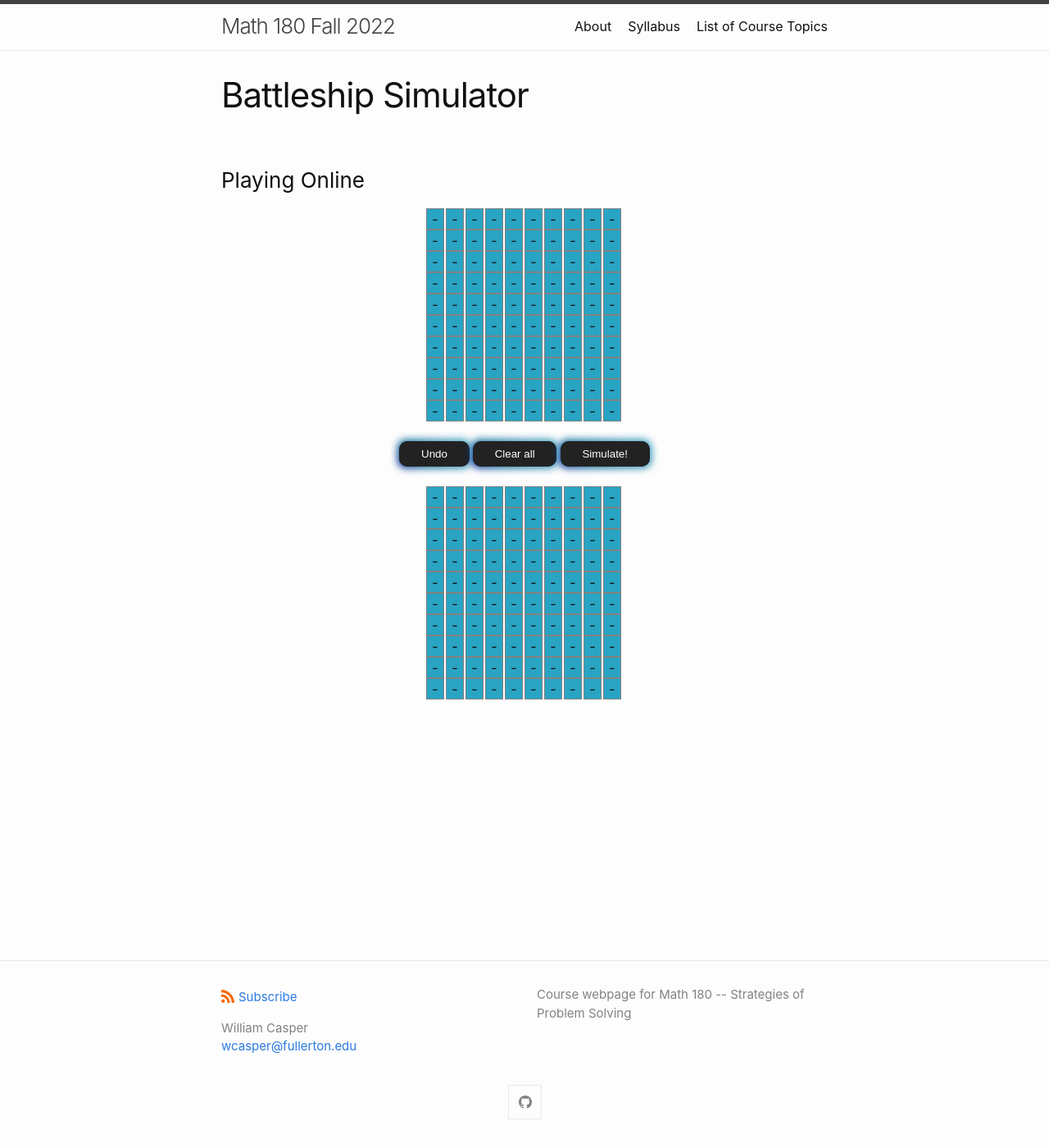
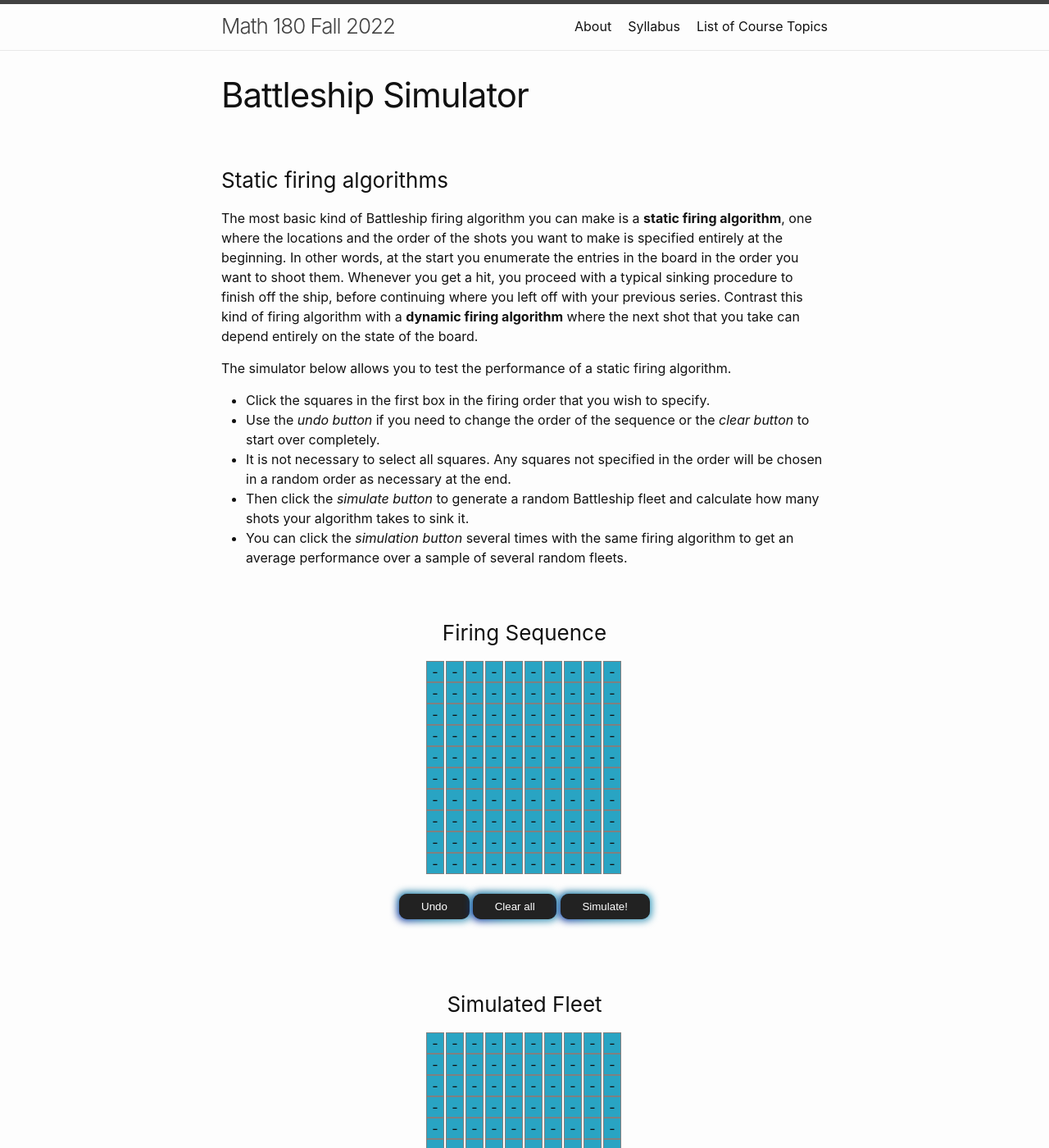
Before and after one commit to wcasper/math180fall2022, a Jekyll site: the page built from _modules/battleship/battle-simulator.md, in a window 1280 px wide and 1400 px high. Shown: the whole window at 82% size. Built offline with Jekyll 4.4.1, drawn with Linux system fonts in a browser that asks for light colours.

Commit message:
added description

```diff
--- a/_modules/battleship/battle-simulator.md
+++ b/_modules/battleship/battle-simulator.md
@@ -6,8 +6,16 @@ permalink: /modules/battleship/battleship-simulator
 
 
 
-### Playing Online
+### Static firing algorithms
 
+The most basic kind of Battleship firing algorithm you can make is a **static firing algorithm**, one where the locations and the order of the shots you want to make is specified entirely at the beginning.  In other words, at the start you enumerate the entries in the board in the order you want to shoot them.  Whenever you get a hit, you proceed with a typical sinking procedure to finish off the ship, before continuing where you left off with your previous series.  Contrast this kind of firing algorithm with a **dynamic firing algorithm** where the next shot that you take can depend entirely on the state of the board.
+
+The simulator below allows you to test the performance of a static firing algorithm.
+* Click the squares in the first box in the firing order that you wish to specify.
+* Use the *undo button* if you need to change the order of the sequence or the *clear button* to start over completely.
+* It is not necessary to select all squares.  Any squares not specified in the order will be chosen in a random order as necessary at the end.
+* Then click the *simulate button* to generate a random Battleship fleet and calculate how many shots your algorithm takes to sink it.
+* You can click the *simulation button* several times with the same firing algorithm to get an average performance over a sample of several random fleets.
 
 <head>
 <meta charset='utf-8'>
@@ -19,6 +27,7 @@ permalink: /modules/battleship/battleship-simulator
 
 
 <center>
+<h3>Firing Sequence</h3>
 <div id="firing-order">
 </div>
 </center>
@@ -32,6 +41,7 @@ permalink: /modules/battleship/battleship-simulator
 
 <br/>
 <center>
+<h3>Simulated Fleet</h3>
 <div id="battleship-fleet">
 </div>
 </center>
```
